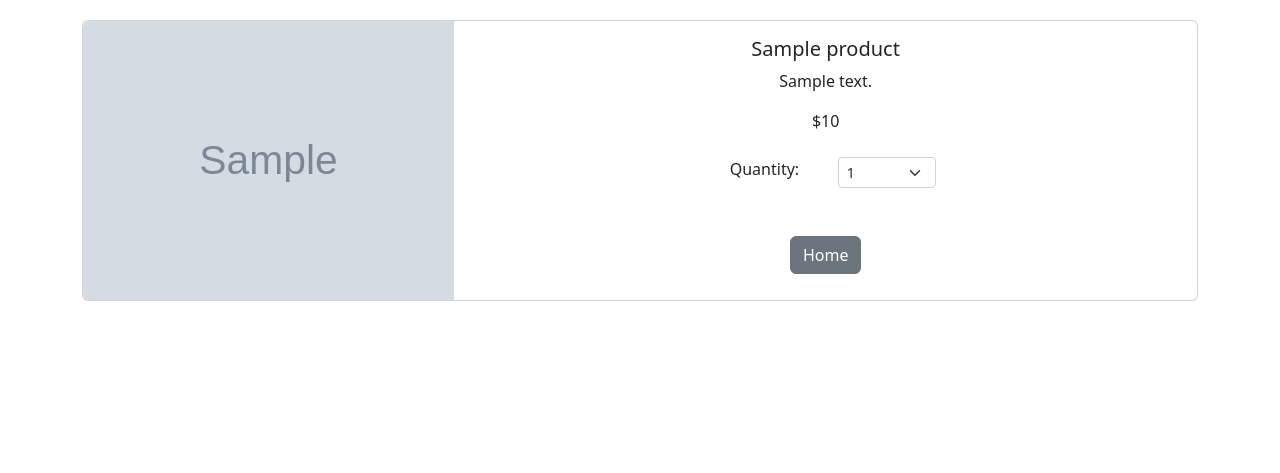
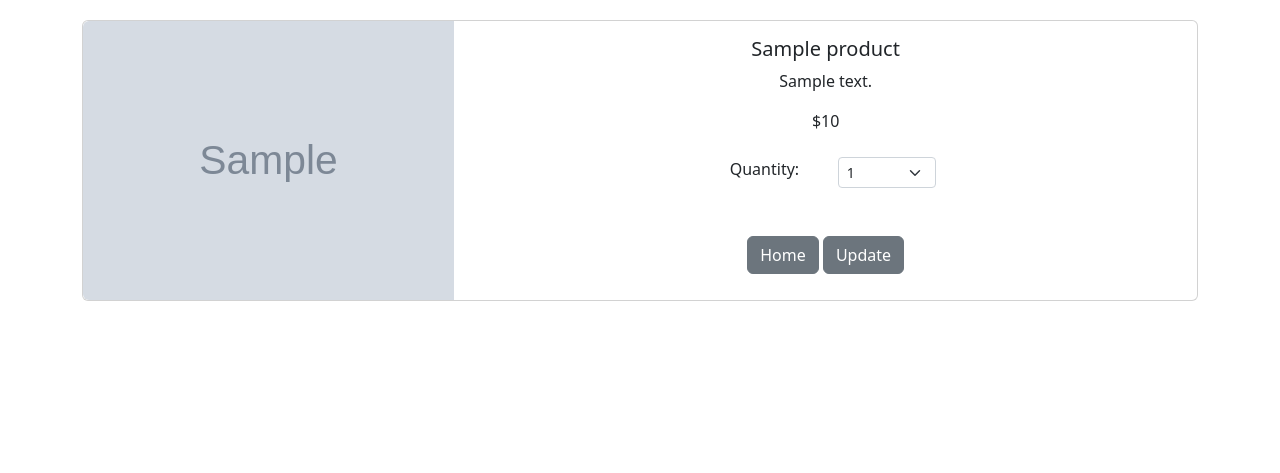
Before and after one commit to Eamateli/E-commerce-Website, a Django app: template ecom/cart/templates/cart_summary.html in a window 1280 px wide. Shown: the part 357-830 px from the top of the page. Run offline with Django 5.2, Linux system fonts and the light colour scheme; the template is opened without the code that fills it: most values are stand-ins (such as "Sample title", 1, 10 or a date in 2020); grey boxes marked "Sample" are stand-in pictures; some libraries are stand-ins or nearby versions.

Commit message:
Adding an update button

```diff
--- a/ecom/cart/templates/cart_summary.html
+++ b/ecom/cart/templates/cart_summary.html
@@ -66,6 +66,9 @@
                             <br/><br/>
 
                       <a href="{% url 'home' %}" class="btn btn-secondary">Home</a>
+                      <button type="button" data-index="{{product.id}}" class="btn btn-secondary update-cart">Update
+
+                      </button>
 
                     </center>
                     </div>
```
